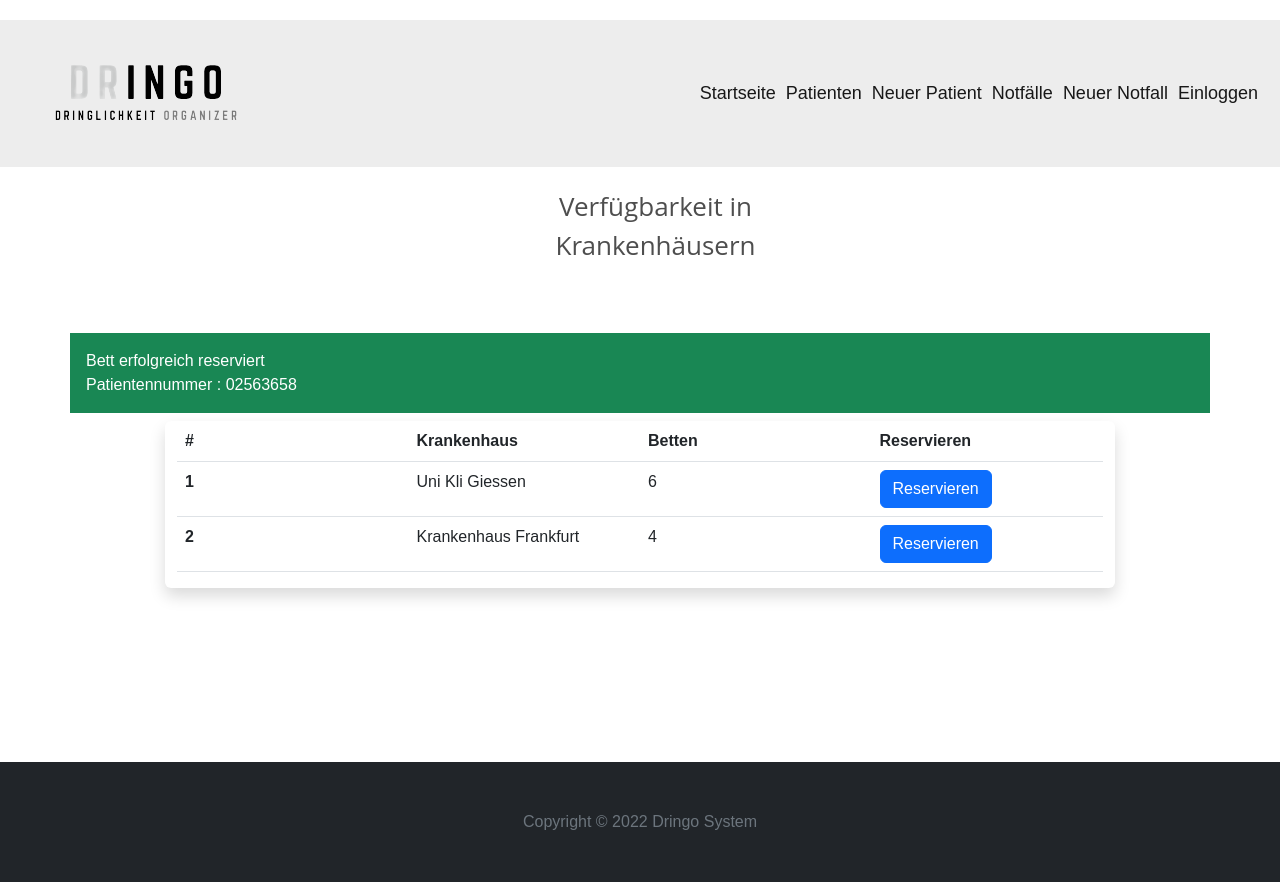
After one commit to OrPh4ns/dringo, a Django app: template templates/new_emerg.html in a window 1280 px wide. The commit adds this page. Run offline with Django 4.2, Linux system fonts and the light colour scheme; the template is opened without the code that fills it, so the values that code supplies are empty; parts of the project's set-up code (start-up, migrations or seed data) failed here and were passed over; some libraries are stand-ins or nearby versions.

Commit message:
[py] added emergency html template

```diff
--- /dev/null
+++ b/templates/new_emerg.html
@@ -0,0 +1,64 @@
+{% extends 'layouts/nav.html' %}
+
+{% block content %}
+
+    <div style="margin-bottom: 126px;">
+        <div id="myModal">
+            <div class="modal-dialog modal-login">
+                <div class="modal-content">
+                    <div class="modal-header" style="width: 341px;">
+                        <h4 class="h4 modal-title" style="width: 372px;">Verfügbarkeit in Krankenhäusern</h4>
+                    </div>
+                </div>
+            </div>
+
+
+            <div class="container py-5">
+                <div class="row">
+                    <p class="p-3 mb-2 bg-success text-white">Bett erfolgreich reserviert
+                        <br>Patientennummer : 02563658
+                    </p>
+                    <div class="col-lg-10 mx-auto bg-white rounded shadow">
+                        <!-- Fixed header table-->
+                        <div class="table-responsive">
+                            <table class="table">
+                                <thead>
+                                <tr>
+                                    <th scope="col" class="col-3">#</th>
+                                    <th scope="col" class="col-3">Krankenhaus</th>
+                                    <th scope="col" class="col-3">Betten</th>
+                                    <th scope="col" class="col-3">Reservieren</th>
+                                </tr>
+                                </thead>
+                                <tbody>
+
+                                <tr class="mb-5">
+                                    <th scope="row" class="col-3">1</th>
+                                    <td class="col-3">Uni Kli Giessen</td>
+                                    <td class="col-3">6</td>
+                                    <td class="col-3">
+                                        <button type="button" class="btn btn-primary">Reservieren</button>
+                                    </td>
+                                </tr>
+
+                                <tr class="mb-5">
+                                    <th scope="row" class="col-3">2</th>
+                                    <td class="col-3">Krankenhaus Frankfurt</td>
+                                    <td class="col-3">4</td>
+                                    <td class="col-3">
+                                        <button type="button" class="btn btn-primary">Reservieren</button>
+                                    </td>
+                                </tr>
+
+
+                                </tbody>
+                            </table>
+                        </div><!-- End -->
+
+                    </div>
+                </div>
+            </div>
+
+        </div>
+    </div>
+{% endblock %}
--- a/templates/new_case.html
+++ b/templates/not_used.html
@@ -1,4 +1,4 @@
-patients.html{% extends 'layouts/nav.html' %}
+{% extends 'layouts/nav.html' %}
 
 {% block content %}
     <div style="margin-bottom: 126px;margin-top: 128px;">
```
Also changed, not shown: templates/emergs.html (added, +51 -0 lines), templates/new_patient.html (added, +81 -0 lines), templates/x2.html (deleted, +0 -8 lines), templates/x3.html (deleted, +0 -7 lines).
